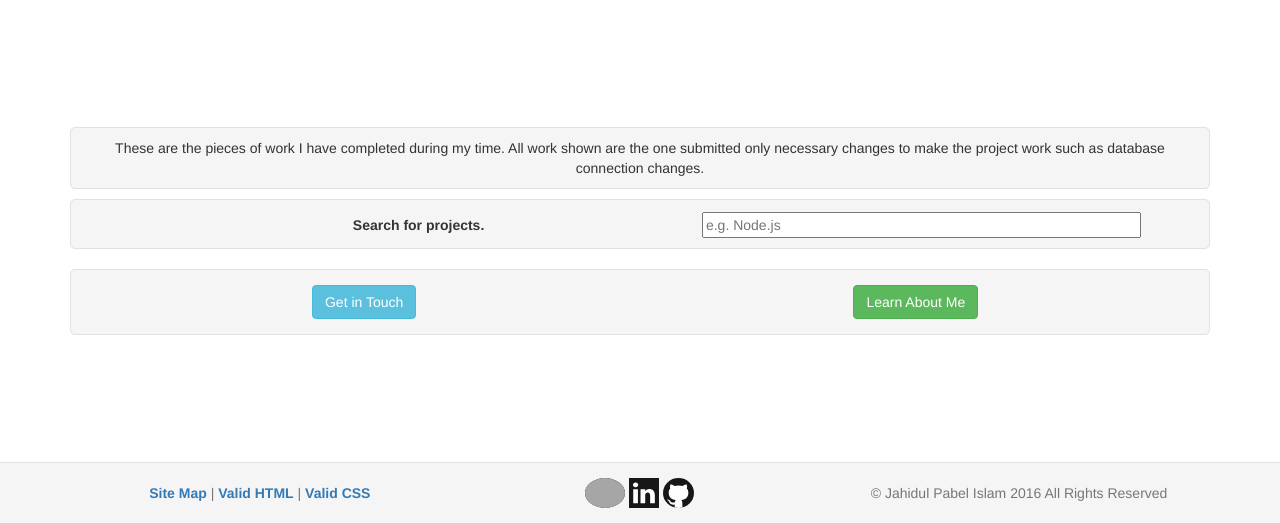
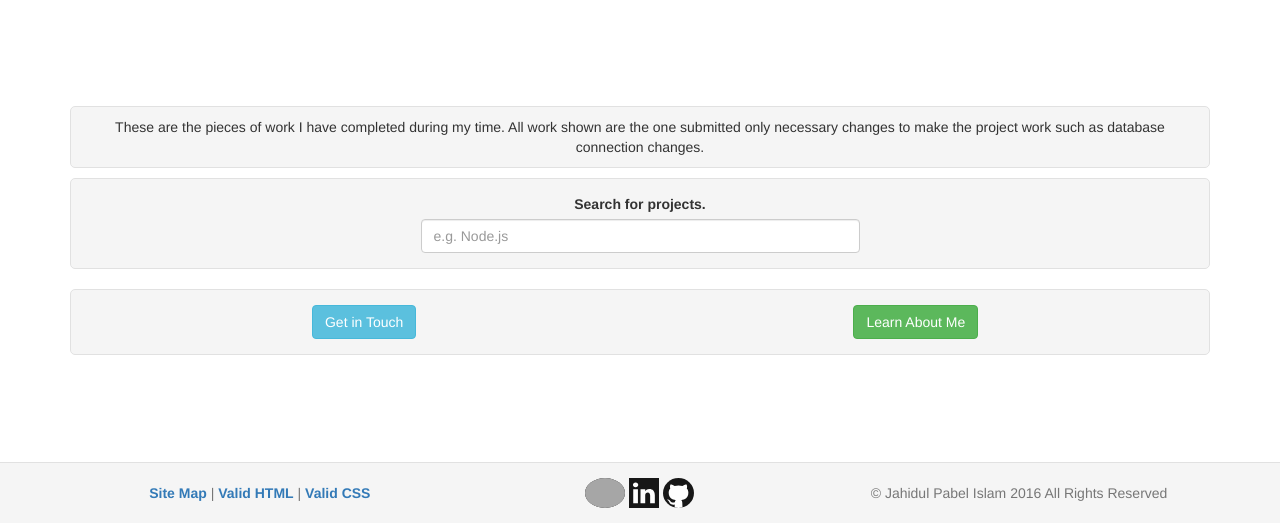
Before and after one commit to jahidulpabelislam/personal-site, a PHP site: page /projects/ in a window 1280 px wide. Shown: the part 277-800 px from the top of the page. Run offline with PHP 8.4, Linux system fonts and the light colour scheme; data that the repository does not hold is empty; some libraries are stand-ins or nearby versions; grey boxes are pictures that could not be loaded.

Commit message:
Update projects page input.

```diff
--- a/projects/index.php
+++ b/projects/index.php
@@ -36,7 +36,7 @@ include '../inc/header.php';
 
                 <div class="article">
                     <label id="searchLabel" for="search">Search for projects.</label>
-                    <input class="input" id="search" placeholder="e.g. Node.js">
+                    <input class="form-control" id="search" placeholder="e.g. Node.js">
                 </div>
 
                 <div id="errors"></div>
```
